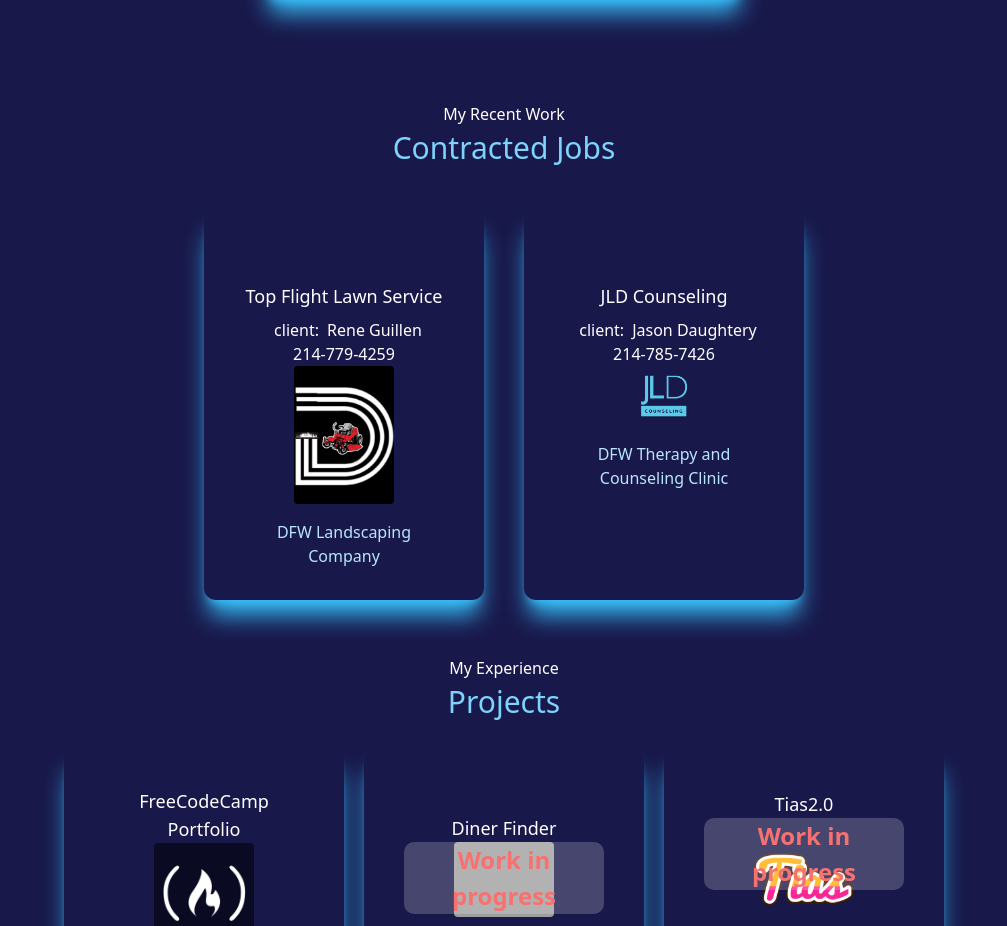
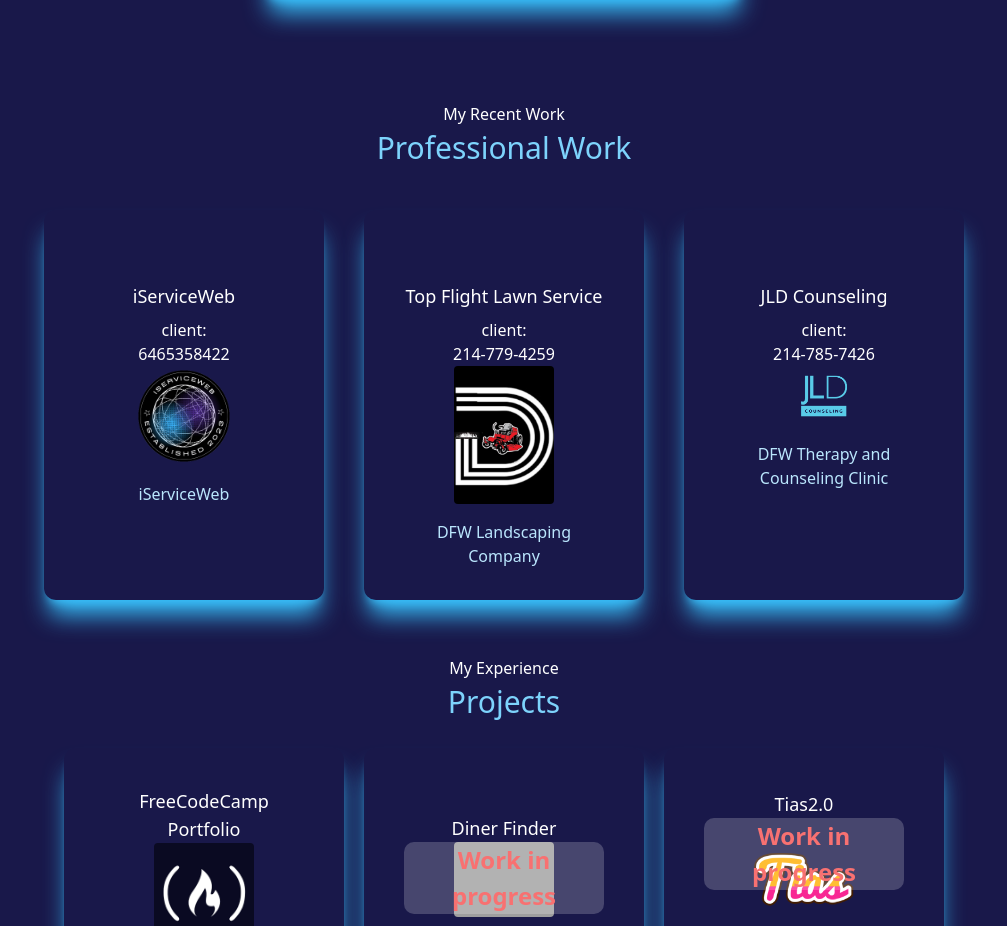
Before and after one commit to Messyginger0804/next.js-portfolio, a Next.js app: page / in a window 1280 px wide. Shown: the part 2782-3708 px from the top of the page, without its empty margins (136-1143 px from the left). Built offline with nearby package versions, Linux system fonts and the light colour scheme; grey boxes are pictures that could not be loaded.

Commit message:
updated professional section and added updated resume

```diff
--- a/components/FreeLance.jsx
+++ b/components/FreeLance.jsx
@@ -1,6 +1,6 @@
 import React from 'react'
+import FreelanceCard from './FreelanceCard';
 
-import FreelanceCard from './FreelanceCard';
 
 function FreeLance({ contractedJobs }) {
     return (
--- a/components/Header.jsx
+++ b/components/Header.jsx
@@ -11,7 +11,7 @@ function Header() {
 
             {/* CTA buttons */}
             <div className='flex justify-center gap-2 md:gap-4 text-xs md:text-sm'>
-                <a href='https://drive.google.com/file/d/1w-yIPEakINboAhxyv4ziJ8IXPSpMFxRU/view?usp=sharing' target='_blank' className='btn-primary'>
+                <a href='https://drive.google.com/file/d/1r8hqTpOPlEtWReGx_e1Wuyni610mnn9N/view?usp=drive_link' target='_blank' className='btn-primary'>
                     Resume</a>
                 <a className='hover:bg-white bg-sky-300 p-1 md:p-2 text-gray-800 border-2 border-sky-400 rounded-lg' href="#contact">Contact Me</a>
                 <a
--- a/data/jobs.js
+++ b/data/jobs.js
@@ -1,10 +1,19 @@
 import JLD from '../public/projectImages/JLD.png'
 import TFLS from '../public/projectImages/TFLS.jpg'
+import ISW from '../public/projectImages/isw_logo.png'
 
 export const contractedJobs = [
     {
+        title: 'iServiceWeb',
+        contact: 'Osvaldo X',
+        phoneNumber: '6465358422',
+        link: 'https://www.iservicewebsites.com/',
+        image: ISW,
+        description: 'iServiceWeb',
+    },
+    {
         title: 'Top Flight Lawn Service',
-        client: 'Rene Guillen',
+        contact: 'Rene Guillen',
         phoneNumber: '214-779-4259',
         link: 'https://topflightlawnservice.vercel.app/',
         image: TFLS,
@@ -12,7 +21,7 @@ export const contractedJobs = [
     },
     {
         title: 'JLD Counseling',
-        client: 'Jason Daughtery',
+        contact: 'Jason Daughtery',
         phoneNumber: '214-785-7426',
         link: 'https://jldcounseling.netlify.com/',
         image: JLD,
--- a/pages/index.js
+++ b/pages/index.js
@@ -61,7 +61,7 @@ function Home() {
         <section id='experience' className='min-h-screen'>
 
           <h5 className='text-center mt-3'>My Recent Work</h5>
-          <h3 className='text-center text-3xl py-1 text-sky-300'>Contracted Jobs</h3>
+          <h3 className='text-center text-3xl py-1 text-sky-300'>Professional Work</h3>
           {/* -------------Contracted Work===================== */}
           <div className='hidden md:block'>
             <FreeLance contractedJobs={contractedJobs} />
```
Also changed, not shown: public/projectImages/isw_logo.png (added).
